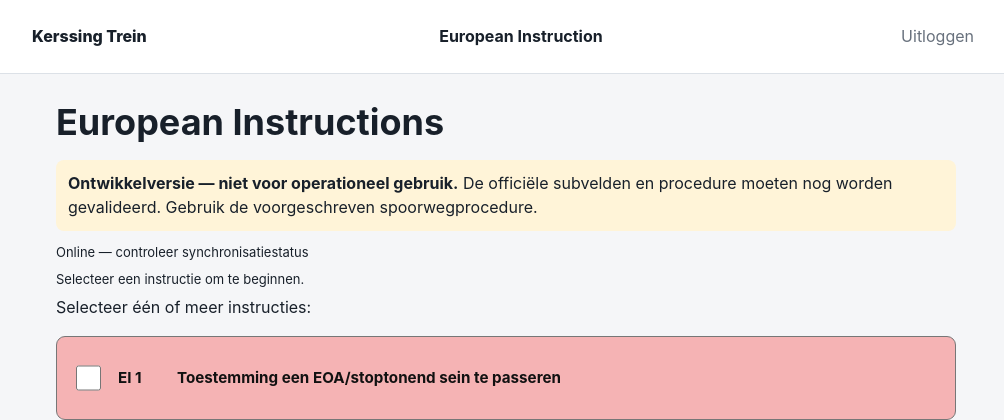
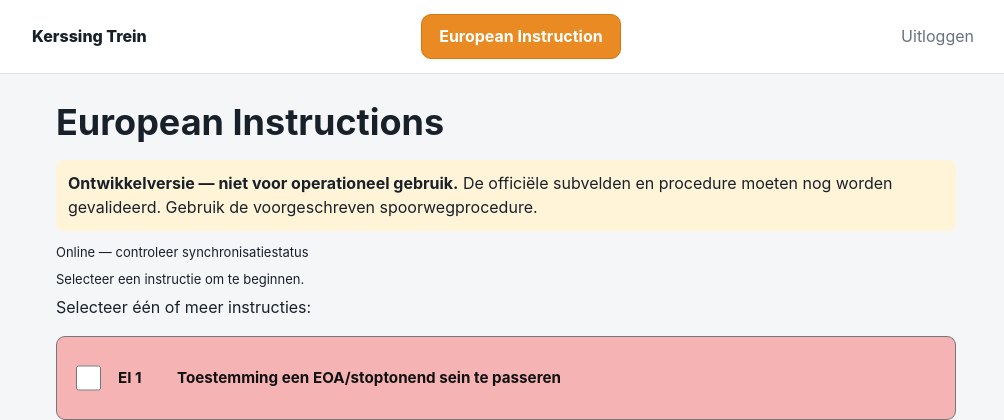
Before and after one commit to ambupilot/kerssing-trein, a Flask app: page /ei/new in a window 1280 px wide. Shown: the top 420 px of the page, without its empty margins (134-1138 px from the left). Run offline with Flask 3, Linux system fonts and the light colour scheme; the visitor is signed in with stand-in values (Sample User, id 1); some libraries are stand-ins or nearby versions.

Commit message:
Give centered European Instruction navigation button orange styling

```diff
--- a/static/style.css
+++ b/static/style.css
@@ -166,3 +166,7 @@ input:focus, textarea:focus, select:focus { outline: 2px solid #98a2b3; outline-
     width: 100%;
   }
 }
+
+/* Centered EI action in the top navigation */
+.topbar .ei-top-link{background:#e98a22;color:#fff;border:1px solid #d47816;padding:10px 17px;min-height:42px;font-weight:750;white-space:nowrap}
+.topbar .ei-top-link:hover,.topbar .ei-top-link:focus-visible{background:#cc7010;color:#fff}
```
